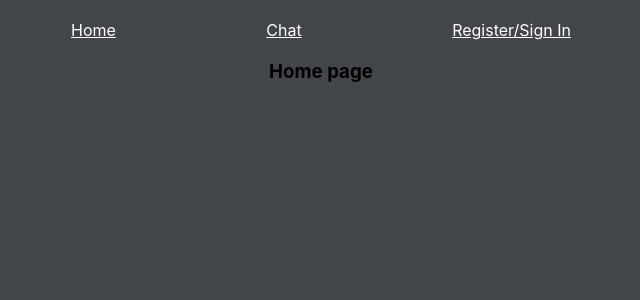
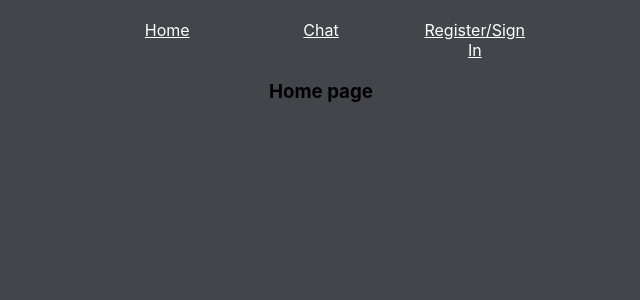
Before and after one commit to Daniel-N98/chat-application, a React (Create React App) app: page / in a window 1280 px wide. Shown: the top 300 px of the page, without its empty margins (319-959 px from the left). Built offline with nearby package versions, Linux system fonts and the light colour scheme; no server answers.

Commit message:
Added width attribute to nav elements for alignment

```diff
--- a/src/components/navigation/navigation.style.css
+++ b/src/components/navigation/navigation.style.css
@@ -1,10 +1,11 @@
 nav {
   display: flex;
   width: 500px;
-  justify-content: space-between;
+  justify-content: space-evenly;
   margin: 20px auto;
 }
 
 nav *{
   color: white;
+  width: 115px;
 }
```
